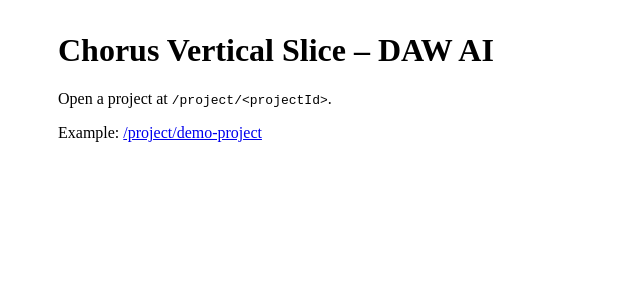
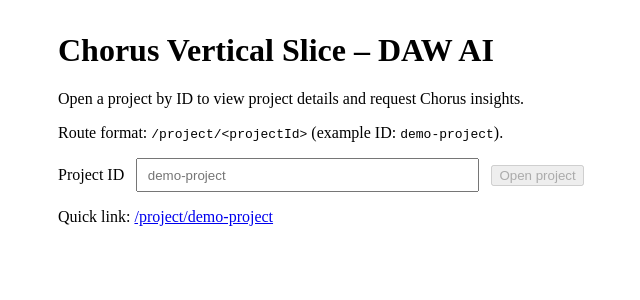
Before and after one commit to B1tran2/lacum, a React (Vite) app: page / in a window 1280 px wide. Shown: the top 300 px of the page, without its empty margins (132-772 px from the left). Built offline with nearby package versions, Linux system fonts and the light colour scheme; no server answers.

Commit message:
Improve home navigation and app run readiness

```diff
--- a/src/App.tsx
+++ b/src/App.tsx
@@ -1,13 +1,48 @@
-import { BrowserRouter, Link, Route, Routes } from 'react-router-dom';
+import { FormEvent, useState } from 'react';
+import { BrowserRouter, Link, Route, Routes, useNavigate } from 'react-router-dom';
 import ProjectPage from './pages/ProjectPage';
 
 function HomePage() {
+  const [projectId, setProjectId] = useState('');
+  const navigate = useNavigate();
+
+  const trimmedProjectId = projectId.trim();
+
+  const handleSubmit = (event: FormEvent<HTMLFormElement>) => {
+    event.preventDefault();
+
+    if (!trimmedProjectId) {
+      return;
+    }
+
+    navigate(`/project/${encodeURIComponent(trimmedProjectId)}`);
+  };
+
   return (
     <main style={{ margin: '2rem auto', maxWidth: 900, padding: '0 1rem' }}>
       <h1>Chorus Vertical Slice – DAW AI</h1>
-      <p>Open a project at <code>/project/&lt;projectId&gt;</code>.</p>
+      <p>Open a project by ID to view project details and request Chorus insights.</p>
       <p>
-        Example: <Link to="/project/demo-project">/project/demo-project</Link>
+        Route format: <code>/project/&lt;projectId&gt;</code> (example ID: <code>demo-project</code>).
+      </p>
+
+      <form onSubmit={handleSubmit} style={{ display: 'flex', gap: '0.75rem', alignItems: 'center' }}>
+        <label htmlFor="project-id-input">Project ID</label>
+        <input
+          id="project-id-input"
+          type="text"
+          value={projectId}
+          onChange={(event) => setProjectId(event.target.value)}
+          placeholder="demo-project"
+          style={{ flex: 1, maxWidth: 320, padding: '0.45rem 0.6rem' }}
+        />
+        <button type="submit" disabled={!trimmedProjectId}>
+          Open project
+        </button>
+      </form>
+
+      <p style={{ marginTop: '1rem' }}>
+        Quick link: <Link to="/project/demo-project">/project/demo-project</Link>
       </p>
     </main>
   );
--- a/src/pages/ProjectPage.tsx
+++ b/src/pages/ProjectPage.tsx
@@ -1,5 +1,5 @@
 import { useMemo, useState } from 'react';
-import { useParams } from 'react-router-dom';
+import { Link, useParams } from 'react-router-dom';
 import useChorusInsights from '../hooks/useChorusInsights';
 import useProject from '../hooks/useProject';
 
@@ -76,6 +76,10 @@ export default function ProjectPage() {
   return (
     <main style={layoutStyle}>
       <header style={{ marginBottom: '1.25rem' }}>
+      <p style={{ marginTop: 0 }}>
+        <Link to="/">Back to Home</Link>
+      </p>
+
         <h1 style={{ marginBottom: '0.5rem' }}>Project Viewer</h1>
         <p style={{ margin: 0, color: '#475569' }}>Viewing project: {data.projectId}</p>
       </header>
```
